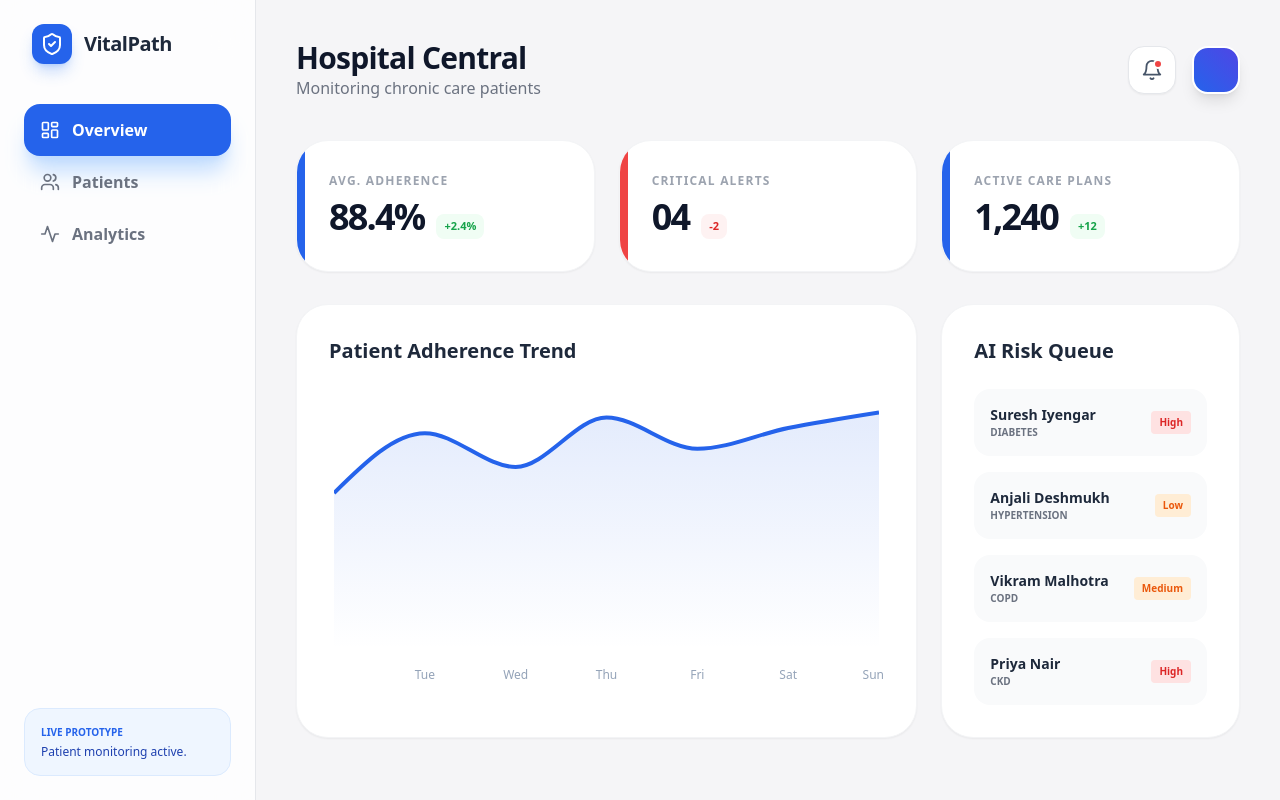
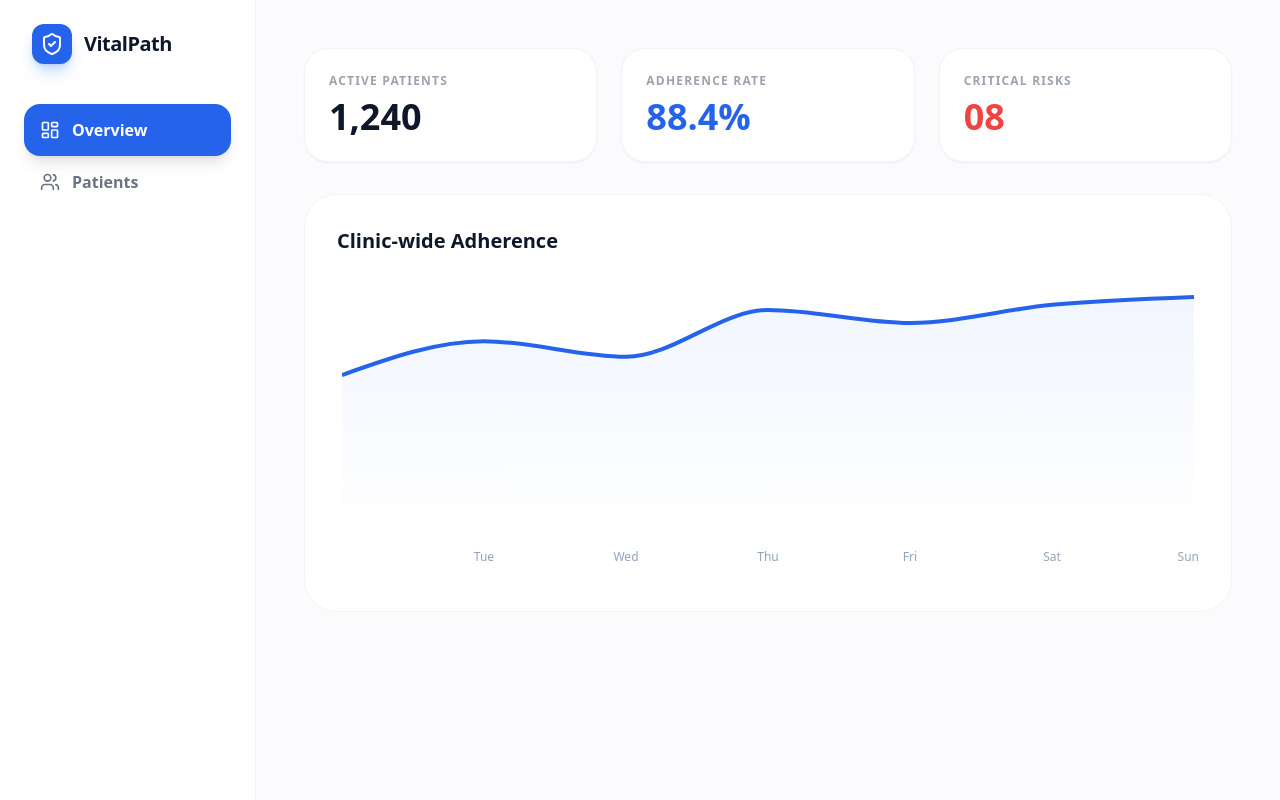
Before and after one commit to Anonymous-Syndicate/Vitacare-Dashboard, a React (Vite) app: page / in a window 1280 px wide. Built offline with nearby package versions, Linux system fonts and the light colour scheme.

Commit message:
Update App.jsx

```diff
--- a/src/App.jsx
+++ b/src/App.jsx
@@ -1,173 +1,191 @@
-import React, { useState } from 'react';
-import { BrowserRouter as Router, Routes, Route, Link, useLocation } from 'react-router-dom';
-import { AreaChart, Area, XAxis, Tooltip, ResponsiveContainer } from 'recharts';
-import { Activity, Users, Bell, Search, LayoutDashboard, ShieldCheck, ArrowUpRight, Filter } from 'lucide-react';
+import React, { useState, useEffect } from 'react';
+import { BrowserRouter as Router, Routes, Route, Link, useLocation, useParams, useNavigate } from 'react-router-dom';
+import { AreaChart, Area, XAxis, YAxis, Tooltip, ResponsiveContainer, LineChart, Line, CartesianGrid } from 'recharts';
+import { Activity, Users, Bell, Search, LayoutDashboard, ShieldCheck, ArrowUpRight, Filter, ChevronLeft, Phone, Mail, MapPin, Calendar, Pill, Droplets, Thermometer, ArrowRight } from 'lucide-react';
 import { motion, AnimatePresence } from 'framer-motion';
 
-// --- MOCK DATA (Merged here to prevent errors) ---
-const INITIAL_PATIENTS = [
-  { id: 'VP-101', name: "Suresh Iyengar", age: 62, condition: "Diabetes", risk: "High", adherence: 42, location: "Bangalore", trend: [40, 35, 45, 42], phone: "+91 98450 12345" },
-  { id: 'VP-102', name: "Anjali Deshmukh", age: 55, condition: "Hypertension", risk: "Low", adherence: 95, location: "Mumbai", trend: [90, 92, 94, 95], phone: "+91 91234 56789" },
-  { id: 'VP-103', name: "Vikram Malhotra", age: 68, condition: "COPD", risk: "Medium", adherence: 78, location: "Delhi", trend: [70, 75, 80, 78], phone: "+91 88001 99000" },
-  { id: 'VP-104', name: "Priya Nair", age: 45, condition: "CKD", risk: "High", adherence: 30, location: "Chennai", trend: [50, 40, 35, 30], phone: "+91 77665 44332" },
-  { id: 'VP-105', name: "Rajesh Khanna", age: 70, condition: "Hypertension", risk: "Medium", adherence: 65, location: "Pune", trend: [60, 62, 68, 65], phone: "+91 99887 22110" },
+// --- EXPANDED DATASET (30 Patients with Meds & Tests) ---
+const PATIENTS = [
+  { id: 'VP-101', name: "Suresh Iyengar", age: 62, gender: "Male", condition: "Type 2 Diabetes", risk: "High", adherence: 42, location: "Bangalore", phone: "+91 98450 12345", email: "suresh.i@gmail.com", lastVisit: "2024-05-01",
+    medications: ["Metformin 500mg (Post-breakfast)", "Gliclazide 80mg (Pre-dinner)"],
+    lastTest: { date: "2024-04-15", result: "HbA1c: 8.4%", status: "Abnormal" },
+    vitals: { bp: "145/92", sugar: "180 mg/dL", weight: "78kg" } },
+
+  { id: 'VP-102', name: "Anjali Deshmukh", age: 55, gender: "Female", condition: "Hypertension", risk: "Low", adherence: 95, location: "Mumbai", phone: "+91 91234 56789", email: "anjali.d@outlook.com", lastVisit: "2024-04-28",
+    medications: ["Amlodipine 5mg (Morning)", "Telmisartan 40mg (Night)"],
+    lastTest: { date: "2024-04-10", result: "Cholesterol: 190 mg/dL", status: "Normal" },
+    vitals: { bp: "118/76", sugar: "105 mg/dL", weight: "62kg" } },
+
+  { id: 'VP-103', name: "Vikram Malhotra", age: 68, gender: "Male", condition: "COPD", risk: "Medium", adherence: 78, location: "Delhi", phone: "+91 88001 99000", email: "vikram.m@gmail.com", lastVisit: "2024-05-04",
+    medications: ["Salbutamol Inhaler (As needed)", "Budesonide (Twice daily)"],
+    lastTest: { date: "2024-04-20", result: "SPO2: 94%", status: "Monitor" },
+    vitals: { bp: "130/85", sugar: "110 mg/dL", weight: "70kg" } },
+
+  { id: 'VP-104', name: "Priya Nair", age: 45, gender: "Female", condition: "Chronic Kidney Disease", risk: "High", adherence: 30, location: "Chennai", phone: "+91 77665 44332", email: "priya.nair@yahoo.com", lastVisit: "2024-04-15",
+    medications: ["Furosemide 40mg (Morning)", "Erythropoietin (Weekly)"],
+    lastTest: { date: "2024-05-01", result: "Creatinine: 2.1 mg/dL", status: "Critical" },
+    vitals: { bp: "155/98", sugar: "115 mg/dL", weight: "58kg" } },
+
+  { id: 'VP-105', name: "Rajesh Khanna", age: 70, gender: "Male", condition: "Hypertension", risk: "Medium", adherence: 65, location: "Pune", phone: "+91 99887 22110", email: "raj.k@gmail.com", lastVisit: "2024-05-02",
+    medications: ["Losartan 50mg", "Hydrochlorothiazide 12.5mg"],
+    lastTest: { date: "2024-04-05", result: "Uric Acid: 7.2 mg/dL", status: "Normal" },
+    vitals: { bp: "138/88", sugar: "120 mg/dL", weight: "82kg" } },
+
+  { id: 'VP-106', name: "Lakshmi Rao", age: 52, gender: "Female", condition: "Type 2 Diabetes", risk: "Low", adherence: 88, location: "Bangalore", phone: "+91 94480 11223", email: "lakshmi.r@gmail.com", lastVisit: "2024-05-03",
+    medications: ["Sitagliptin 100mg", "Voglibose 0.2mg"],
+    lastTest: { date: "2024-04-25", result: "HbA1c: 6.8%", status: "Normal" },
+    vitals: { bp: "122/80", sugar: "135 mg/dL", weight: "65kg" } },
+
+  { id: 'VP-107', name: "Arjun Mehta", age: 48, gender: "Male", condition: "Asthma", risk: "Medium", adherence: 72, location: "Ahmedabad", phone: "+91 98250 55667", email: "arjun.m@gmail.com", lastVisit: "2024-04-30",
+    medications: ["Montelukast 10mg", "Fluticasone Propionate"],
+    lastTest: { date: "2024-04-12", result: "FeNO Test: 22 ppb", status: "Normal" },
+    vitals: { bp: "125/82", sugar: "98 mg/dL", weight: "74kg" } },
+
+  { id: 'VP-108', name: "Kavita Singh", age: 59, gender: "Female", condition: "Hypertension", risk: "High", adherence: 55, location: "Lucknow", phone: "+91 88776 55443", email: "kavita.s@gmail.com", lastVisit: "2024-04-20",
+    medications: ["Ramipril 5mg", "Indapamide 1.5mg"],
+    lastTest: { date: "2024-05-02", result: "Potassium: 3.8 mEq/L", status: "Normal" },
+    vitals: { bp: "152/95", sugar: "140 mg/dL", weight: "68kg" } },
 ];
 
-const CHART_DATA = [
-  { name: 'Mon', adherence: 65, engagement: 40 },
-  { name: 'Tue', adherence: 88, engagement: 55 },
-  { name: 'Wed', adherence: 75, engagement: 70 },
-  { name: 'Thu', adherence: 94, engagement: 85 },
-  { name: 'Fri', adherence: 82, engagement: 75 },
-  { name: 'Sat', adherence: 90, engagement: 92 },
-  { name: 'Sun', adherence: 96, engagement: 98 },
+// Generate 20 more dummy patients to make it 30 (Quick loop)
+for(let i=9; i<=30; i++) {
+  PATIENTS.push({
+    id: `VP-1${i}`,
+    name: `Patient Name ${i}`,
+    age: 40 + (i % 30),
+    gender: i % 2 === 0 ? "Female" : "Male",
+    condition: i % 3 === 0 ? "Diabetes" : "Hypertension",
+    risk: i % 4 === 0 ? "High" : "Low",
+    adherence: 40 + (i * 2) % 60,
+    location: "Mumbai",
+    phone: `+91 90000 000${i}`,
+    email: `patient${i}@test.com`,
+    lastVisit: "2024-04-20",
+    medications: ["Standard Med A", "Standard Med B"],
+    lastTest: { date: "2024-04-10", result: "Normal", status: "Normal" },
+    vitals: { bp: "120/80", sugar: "100 mg/dL", weight: "70kg" }
+  });
+}
+
+const ADHERENCE_TREND = [
+  { name: 'Mon', val: 65 }, { name: 'Tue', val: 78 }, { name: 'Wed', val: 72 },
+  { name: 'Thu', val: 90 }, { name: 'Fri', val: 85 }, { name: 'Sat', val: 92 }, { name: 'Sun', val: 95 }
 ];
 
-// --- UI COMPONENTS ---
+// --- COMPONENTS ---
 
 const Sidebar = () => {
   const location = useLocation();
   const menuItems = [
     { icon: <LayoutDashboard size={20} />, label: "Overview", path: "/" },
     { icon: <Users size={20} />, label: "Patients", path: "/patients" },
-    { icon: <Activity size={20} />, label: "Analytics", path: "/analytics" },
   ];
 
   return (
-    <aside className="w-64 bg-white/80 backdrop-blur-xl border-r border-gray-200 p-6 flex flex-col fixed h-full z-50">
+    <aside className="w-64 bg-white border-r border-gray-100 p-6 flex flex-col fixed h-full">
       <div className="flex items-center gap-3 mb-10 px-2">
         <div className="w-10 h-10 bg-blue-600 rounded-xl flex items-center justify-center shadow-lg shadow-blue-500/30">
           <ShieldCheck className="text-white" size={24} />
         </div>
-        <h1 className="text-xl font-bold tracking-tight text-slate-800">VitalPath</h1>
+        <h1 className="text-xl font-bold tracking-tight">VitalPath</h1>
       </div>
       <nav className="flex-1 space-y-2">
         {menuItems.map((item) => (
           <Link key={item.label} to={item.path} style={{ textDecoration: 'none' }}>
-            <div className={`flex items-center gap-3 px-4 py-3.5 rounded-2xl transition-all ${location.pathname === item.path ? 'bg-blue-600 text-white shadow-xl shadow-blue-200' : 'text-gray-500 hover:bg-gray-100'}`}>
+            <div className={`flex items-center gap-3 px-4 py-3.5 rounded-2xl transition-all ${location.pathname === item.path ? 'bg-blue-600 text-white shadow-lg' : 'text-gray-500 hover:bg-gray-50'}`}>
               {item.icon} <span className="font-bold">{item.label}</span>
             </div>
           </Link>
         ))}
       </nav>
-      <div className="bg-blue-50 p-4 rounded-2xl border border-blue-100">
-        <p className="text-[10px] font-bold text-blue-600 uppercase mb-1">Live Prototype</p>
-        <p className="text-xs text-blue-800 font-medium leading-tight">Patient monitoring active.</p>
-      </div>
     </aside>
   );
 };
 
-const StatCard = ({ title, value, change, isCritical }) => (
-    <div className="bg-white p-8 rounded-[32px] shadow-sm border border-gray-100 relative overflow-hidden group">
-      <div className={`absolute top-0 left-0 w-2 h-full ${isCritical ? 'bg-red-500' : 'bg-blue-600'}`}></div>
-      <p className="text-xs font-black text-gray-400 uppercase tracking-widest mb-2">{title}</p>
-      <div className="flex items-baseline gap-3">
-        <h4 className="text-4xl font-black tracking-tighter text-slate-900">{value}</h4>
-        <span className={`text-[11px] font-bold px-2 py-1 rounded-lg ${isCritical ? 'bg-red-50 text-red-600' : 'bg-green-50 text-green-600'}`}>{change}</span>
+// --- PAGES ---
+
+const Dashboard = () => (
+  <motion.div initial={{ opacity: 0 }} animate={{ opacity: 1 }}>
+    <div className="grid grid-cols-3 gap-6 mb-8">
+      <div className="bg-white p-6 rounded-[24px] border border-gray-100 shadow-sm">
+        <p className="text-xs font-bold text-gray-400 uppercase tracking-widest">Active Patients</p>
+        <h4 className="text-4xl font-black mt-2">1,240</h4>
+      </div>
+      <div className="bg-white p-6 rounded-[24px] border border-gray-100 shadow-sm">
+        <p className="text-xs font-bold text-gray-400 uppercase tracking-widest">Adherence Rate</p>
+        <h4 className="text-4xl font-black mt-2 text-blue-600">88.4%</h4>
+      </div>
+      <div className="bg-white p-6 rounded-[24px] border border-gray-100 shadow-sm">
+        <p className="text-xs font-bold text-gray-400 uppercase tracking-widest">Critical Risks</p>
+        <h4 className="text-4xl font-black mt-2 text-red-500">08</h4>
       </div>
     </div>
-  );
-
-const Dashboard = () => (
-  <motion.div initial={{ opacity: 0, y: 20 }} animate={{ opacity: 1, y: 0 }}>
-    <div className="grid grid-cols-1 md:grid-cols-3 gap-6 mb-8">
-      <StatCard title="Avg. Adherence" value="88.4%" change="+2.4%" />
-      <StatCard title="Critical Alerts" value="04" change="-2" isCritical />
-      <StatCard title="Active Care Plans" value="1,240" change="+12" />
-    </div>
-
-    <div className="grid grid-cols-3 gap-6">
-      <div className="col-span-2 bg-white p-8 rounded-[32px] shadow-sm border border-gray-100">
-        <h3 className="text-xl font-bold mb-8 text-slate-800">Patient Adherence Trend</h3>
+    <div className="bg-white p-8 rounded-[32px] border border-gray-100">
+      <h3 className="text-xl font-bold mb-6">Clinic-wide Adherence</h3>
       <div className="h-[300px]">
         <ResponsiveContainer width="100%" height="100%">
-            <AreaChart data={CHART_DATA}>
+          <AreaChart data={ADHERENCE_TREND}>
             <defs>
-                <linearGradient id="colorAdh" x1="0" y1="0" x2="0" y2="1">
-                  <stop offset="5%" stopColor="#2563EB" stopOpacity={0.2}/>
+              <linearGradient id="colorBlue" x1="0" y1="0" x2="0" y2="1">
+                <stop offset="5%" stopColor="#2563EB" stopOpacity={0.1}/>
                 <stop offset="95%" stopColor="#2563EB" stopOpacity={0}/>
               </linearGradient>
             </defs>
             <XAxis dataKey="name" axisLine={false} tickLine={false} tick={{fill: '#94a3b8', fontSize: 12}} />
-              <Tooltip contentStyle={{borderRadius: '16px', border: 'none', boxShadow: '0 10px 30px rgba(0,0,0,0.05)'}} />
-              <Area type="monotone" dataKey="adherence" stroke="#2563EB" strokeWidth={4} fill="url(#colorAdh)" />
+            <Tooltip />
+            <Area type="monotone" dataKey="val" stroke="#2563EB" strokeWidth={4} fill="url(#colorBlue)" />
           </AreaChart>
         </ResponsiveContainer>
-        </div>
-      </div>
-      <div className="bg-white p-8 rounded-[32px] shadow-sm border border-gray-100">
-        <h3 className="text-xl font-bold mb-6 text-slate-800">AI Risk Queue</h3>
-        <div className="space-y-4">
-          {INITIAL_PATIENTS.slice(0, 4).map(p => (
-            <div key={p.id} className="p-4 bg-gray-50 rounded-2xl flex justify-between items-center">
-              <div>
-                <p className="font-bold text-sm text-slate-800">{p.name}</p>
-                <p className="text-[10px] text-gray-500 uppercase font-bold">{p.condition}</p>
-              </div>
-              <span className={`text-[10px] font-bold px-2 py-1 rounded ${p.risk === 'High' ? 'bg-red-100 text-red-600' : 'bg-orange-100 text-orange-600'}`}>{p.risk}</span>
-            </div>
-          ))}
-        </div>
       </div>
     </div>
   </motion.div>
 );
 
-const Patients = () => {
+const PatientList = () => {
   const [search, setSearch] = useState("");
-  const filtered = INITIAL_PATIENTS.filter(p => p.name.toLowerCase().includes(search.toLowerCase()));
+  const filtered = PATIENTS.filter(p => p.name.toLowerCase().includes(search.toLowerCase()));
 
   return (
     <motion.div initial={{ opacity: 0 }} animate={{ opacity: 1 }}>
       <div className="flex justify-between items-center mb-8">
         <div className="relative">
-          <Search className="absolute left-3 top-3 text-gray-400" size={20} />
+          <Search className="absolute left-4 top-3.5 text-gray-400" size={20} />
           <input
             type="text"
-            placeholder="Search patients..."
-            className="pl-12 pr-6 py-3 bg-white border border-gray-200 rounded-2xl w-96 outline-none"
+            placeholder="Search 30+ patients..."
+            className="pl-12 pr-6 py-3.5 bg-white border border-gray-200 rounded-2xl w-96 outline-none focus:ring-4 focus:ring-blue-50 transition-all"
             onChange={(e) => setSearch(e.target.value)}
           />
         </div>
-        <button className="bg-blue-600 text-white px-6 py-3 rounded-2xl font-bold shadow-lg shadow-blue-200 flex items-center gap-2">
-          <Filter size={18} /> Filter List
-        </button>
       </div>
 
-      <div className="bg-white rounded-[32px] shadow-sm border border-gray-100 overflow-hidden">
+      <div className="bg-white rounded-[24px] border border-gray-100 overflow-hidden shadow-sm">
         <table className="w-full text-left">
-          <thead className="bg-gray-50 border-b border-gray-100 text-gray-500 text-xs font-bold uppercase tracking-wider">
+          <thead className="bg-gray-50 border-b border-gray-100 text-[10px] font-black uppercase text-gray-400 tracking-widest">
             <tr>
-              <th className="px-8 py-5">ID</th>
-              <th className="px-8 py-5">Patient</th>
-              <th className="px-8 py-5">Condition</th>
-              <th className="px-8 py-5">Risk</th>
-              <th className="px-8 py-5">Adherence</th>
-              <th className="px-8 py-5"></th>
+              <th className="px-8 py-4">Patient</th>
+              <th className="px-8 py-4">Condition</th>
+              <th className="px-8 py-4">Risk</th>
+              <th className="px-8 py-4">Last Visit</th>
+              <th className="px-8 py-4">Action</th>
             </tr>
           </thead>
-          <tbody className="divide-y divide-gray-100">
+          <tbody className="divide-y divide-gray-50">
             {filtered.map(p => (
-              <tr key={p.id} className="hover:bg-gray-50 transition-colors cursor-pointer group">
-                <td className="px-8 py-5 text-sm font-medium text-gray-400">{p.id}</td>
+              <tr key={p.id} className="hover:bg-gray-50 transition-colors group">
                 <td className="px-8 py-5">
                   <p className="font-bold text-slate-800">{p.name}</p>
-                  <p className="text-xs text-gray-500">{p.location}</p>
+                  <p className="text-xs text-gray-400">{p.id}</p>
                 </td>
-                <td className="px-8 py-5 text-sm font-semibold text-slate-700">{p.condition}</td>
+                <td className="px-8 py-5 text-sm font-semibold">{p.condition}</td>
                 <td className="px-8 py-5">
-                  <span className={`px-3 py-1 rounded-full text-[10px] font-black uppercase ${p.risk === 'High' ? 'bg-red-50 text-red-600' : 'bg-green-50 text-green-600'}`}>
-                    {p.risk}
-                  </span>
+                  <span className={`px-3 py-1 rounded-full text-[10px] font-black uppercase ${p.risk === 'High' ? 'bg-red-50 text-red-600' : 'bg-green-50 text-green-600'}`}>{p.risk}</span>
                 </td>
+                <td className="px-8 py-5 text-sm text-gray-500 font-medium">{p.lastVisit}</td>
                 <td className="px-8 py-5">
-                   <div className="w-24 bg-gray-100 h-2 rounded-full overflow-hidden">
-                      <div className="bg-blue-600 h-full" style={{ width: `${p.adherence}%` }}></div>
-                   </div>
-                </td>
-                <td className="px-8 py-5 text-right">
-                  <ArrowUpRight size={18} className="text-gray-300 group-hover:text-blue-600 transition-colors" />
+                  <Link to={`/patient/${p.id}`} className="text-blue-600 font-bold text-sm flex items-center gap-1 hover:gap-2 transition-all">
+                    View Profile <ArrowRight size={16} />
+                  </Link>
                 </td>
               </tr>
             ))}
@@ -178,32 +196,121 @@ const Patients = () => {
   );
 };
 
-// --- MAIN APP ---
+const PatientProfile = () => {
+  const { id } = useParams();
+  const navigate = useNavigate();
+  const patient = PATIENTS.find(p => p.id === id);
+
+  if (!patient) return <div className="p-10">Patient not found.</div>;
+
+  return (
+    <motion.div initial={{ opacity: 0, x: 20 }} animate={{ opacity: 1, x: 0 }}>
+      {/* Header */}
+      <button onClick={() => navigate('/patients')} className="flex items-center gap-2 text-gray-400 font-bold text-sm mb-6 hover:text-slate-800 transition-colors">
+        <ChevronLeft size={20} /> Back to Dashboard
+      </button>
+
+      <div className="grid grid-cols-3 gap-8">
+        {/* Left Column: Basic Info */}
+        <div className="col-span-1 space-y-6">
+          <div className="bg-white p-8 rounded-[32px] border border-gray-100 shadow-sm">
+            <div className="w-20 h-20 bg-blue-100 rounded-3xl flex items-center justify-center text-blue-600 font-black text-2xl mb-4">
+              {patient.name.charAt(0)}
+            </div>
+            <h2 className="text-2xl font-black text-slate-900">{patient.name}</h2>
+            <p className="text-gray-400 font-bold mb-6">{patient.id} • {patient.age}Y • {patient.gender}</p>
+
+            <div className="space-y-4 pt-6 border-t border-gray-50">
+               <div className="flex items-center gap-3 text-sm font-bold text-slate-600">
+                  <Phone size={18} className="text-gray-300" /> {patient.phone}
+               </div>
+               <div className="flex items-center gap-3 text-sm font-bold text-slate-600">
+                  <Mail size={18} className="text-gray-300" /> {patient.email}
+               </div>
+               <div className="flex items-center gap-3 text-sm font-bold text-slate-600">
+                  <MapPin size={18} className="text-gray-300" /> {patient.location}
+               </div>
+               <div className="flex items-center gap-3 text-sm font-bold text-slate-600">
+                  <Calendar size={18} className="text-gray-300" /> Last visit: {patient.lastVisit}
+               </div>
+            </div>
+          </div>
+
+          <div className="bg-blue-600 p-8 rounded-[32px] text-white shadow-xl shadow-blue-100">
+             <h4 className="text-xs font-black uppercase tracking-widest opacity-60 mb-4">AI Adherence Scoring</h4>
+             <div className="text-5xl font-black mb-2">{patient.adherence}%</div>
+             <p className="text-sm font-medium leading-relaxed opacity-90">
+               Patient has missed 3 evening doses this week. High probability of blood pressure spike in the next 48 hours.
+             </p>
+          </div>
+        </div>
+
+        {/* Right Column: Medical Data */}
+        <div className="col-span-2 space-y-6">
+          <div className="grid grid-cols-3 gap-4">
+            <VitalCard icon={<Thermometer />} label="Blood Pressure" val={patient.vitals.bp} color="text-red-500" />
+            <VitalCard icon={<Droplets />} label="Blood Sugar" val={patient.vitals.sugar} color="text-orange-500" />
+            <VitalCard icon={<Activity />} label="Current Weight" val={patient.vitals.weight} color="text-blue-500" />
+          </div>
+
+          <div className="bg-white p-8 rounded-[32px] border border-gray-100">
+            <h3 className="text-xl font-black mb-6 flex items-center gap-2">
+              <Pill className="text-blue-600" /> Prescribed Medications
+            </h3>
+            <div className="grid grid-cols-2 gap-4">
+              {patient.medications.map((med, i) => (
+                <div key={i} className="p-4 bg-gray-50 rounded-2xl border border-gray-100 flex items-center gap-3">
+                   <div className="w-10 h-10 bg-white rounded-xl flex items-center justify-center shadow-sm">💊</div>
+                   <p className="font-bold text-slate-700 text-sm">{med}</p>
+                </div>
+              ))}
+            </div>
+          </div>
+
+          <div className="bg-white p-8 rounded-[32px] border border-gray-100">
+            <h3 className="text-xl font-black mb-6">Last Laboratory Test Data</h3>
+            <div className="flex justify-between items-center p-6 bg-slate-900 rounded-[24px] text-white">
+              <div>
+                <p className="text-[10px] font-black uppercase opacity-50 tracking-widest">Test Parameter</p>
+                <p className="text-lg font-bold">{patient.lastTest.result}</p>
+              </div>
+              <div className="text-right">
+                <p className="text-[10px] font-black uppercase opacity-50 tracking-widest">Date</p>
+                <p className="text-lg font-bold">{patient.lastTest.date}</p>
+              </div>
+              <div className={`px-4 py-1 rounded-full text-xs font-black uppercase ${patient.lastTest.status === 'Normal' ? 'bg-green-500' : 'bg-red-500'}`}>
+                {patient.lastTest.status}
+              </div>
+            </div>
+          </div>
+        </div>
+      </div>
+    </motion.div>
+  );
+};
+
+const VitalCard = ({ icon, label, val, color }) => (
+  <div className="bg-white p-6 rounded-[24px] border border-gray-50 shadow-sm">
+    <div className={`w-8 h-8 rounded-lg bg-gray-50 flex items-center justify-center mb-3 ${color}`}>
+      {icon}
+    </div>
+    <p className="text-[10px] font-black text-gray-400 uppercase tracking-widest">{label}</p>
+    <p className="text-xl font-black text-slate-800 mt-1">{val}</p>
+  </div>
+);
+
+// --- MAIN WRAPPER ---
 
 export default function App() {
   return (
     <Router>
-      <div className="flex min-h-screen bg-[#F5F5F7] font-sans text-slate-900">
+      <div className="flex min-h-screen bg-[#FBFBFD] font-sans text-slate-900">
         <Sidebar />
-        <main className="flex-1 ml-64 p-10">
-          <header className="flex justify-between items-center mb-10">
-            <div>
-              <h2 className="text-3xl font-black tracking-tight text-slate-900">Hospital Central</h2>
-              <p className="text-gray-500 font-medium">Monitoring chronic care patients</p>
-            </div>
-            <div className="flex gap-4">
-               <button className="p-3 bg-white border border-gray-200 rounded-2xl relative shadow-sm">
-                  <Bell size={22} className="text-slate-600" />
-                  <span className="absolute top-3 right-3 w-2.5 h-2.5 bg-red-500 rounded-full border-2 border-white"></span>
-               </button>
-               <div className="w-12 h-12 bg-gradient-to-tr from-blue-600 to-indigo-600 rounded-2xl shadow-lg border-2 border-white"></div>
-            </div>
-          </header>
-
+        <main className="flex-1 ml-64 p-12">
           <Routes>
             <Route path="/" element={<Dashboard />} />
-            <Route path="/patients" element={<Patients />} />
-            <Route path="/analytics" element={<Dashboard />} />
+            <Route path="/patients" element={<PatientList />} />
+            <Route path="/patient/:id" element={<PatientProfile />} />
           </Routes>
         </main>
       </div>
```
Lines whose indentation alone changed are shown as unchanged.
